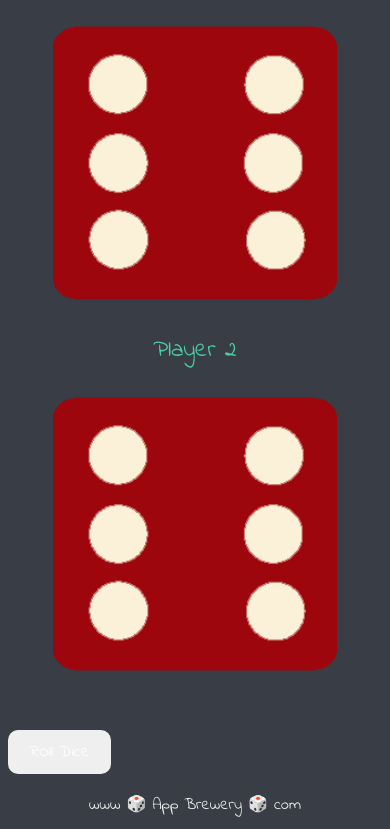
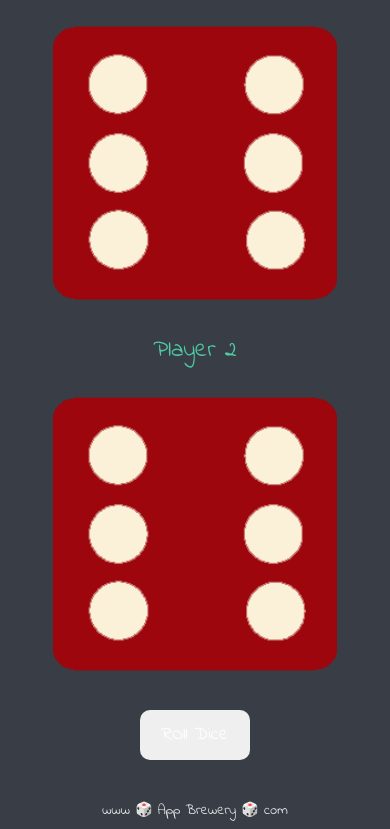
Before and after one commit to sanikaghatkar6002-lab/Dice-Game, a plain HTML site: page index.html in a window 390 px wide. Shown: the part 142-971 px from the top of the page. Drawn offline with Linux system fonts and the light colour scheme.

Commit message:
Update styles.css

```diff
--- a/styles.css
+++ b/styles.css
@@ -72,13 +72,18 @@ footer {
     margin: 20px auto;
   }
   img{
-    widthL:140px
+    widthL:70%;
   }
   p{
     font-size:1.5rem;
   }
   .roll-btn{
-    font-size:16px;
-    padding:10px 22px;
+    display:block;
+    margin:30px auto;
+    font-size:18px;
+    padding:12px 22px;
   }
+   footer{
+     margin-top:40px;
+     font-size:14px;
  }
```
